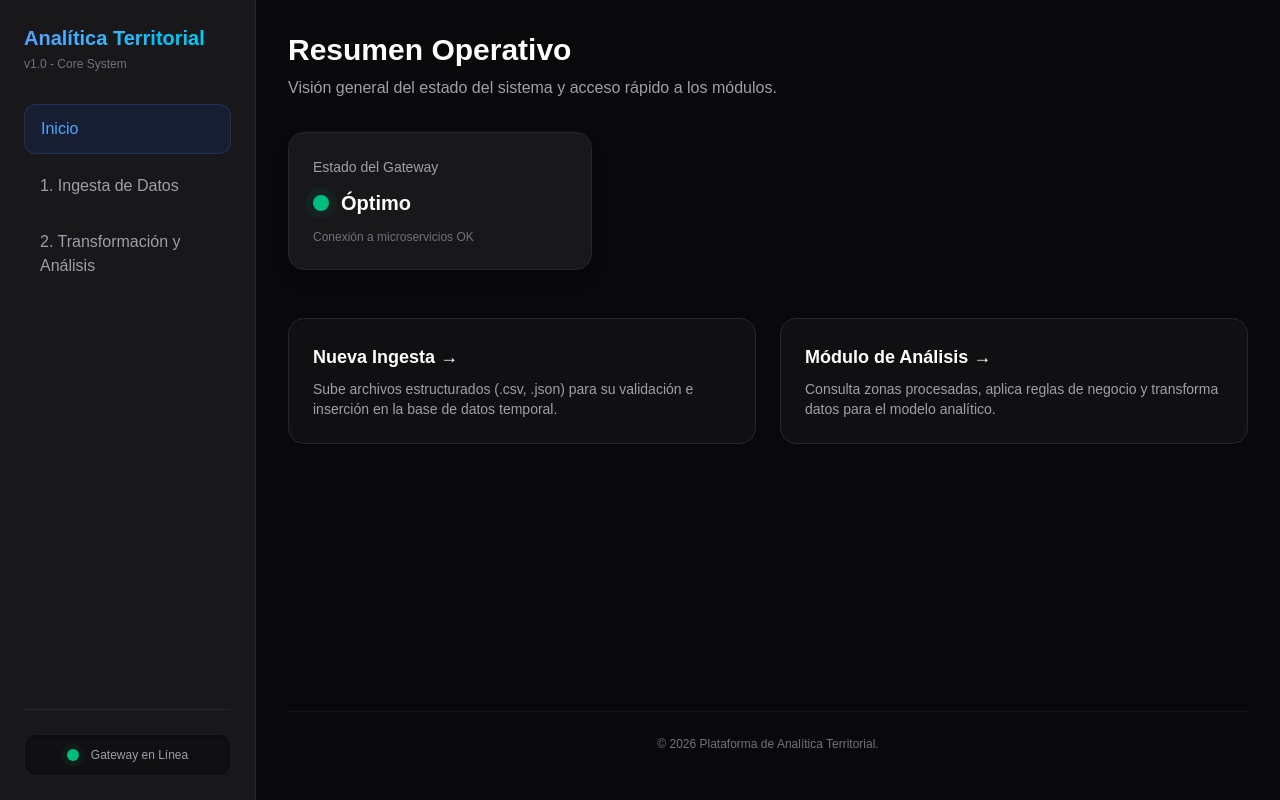
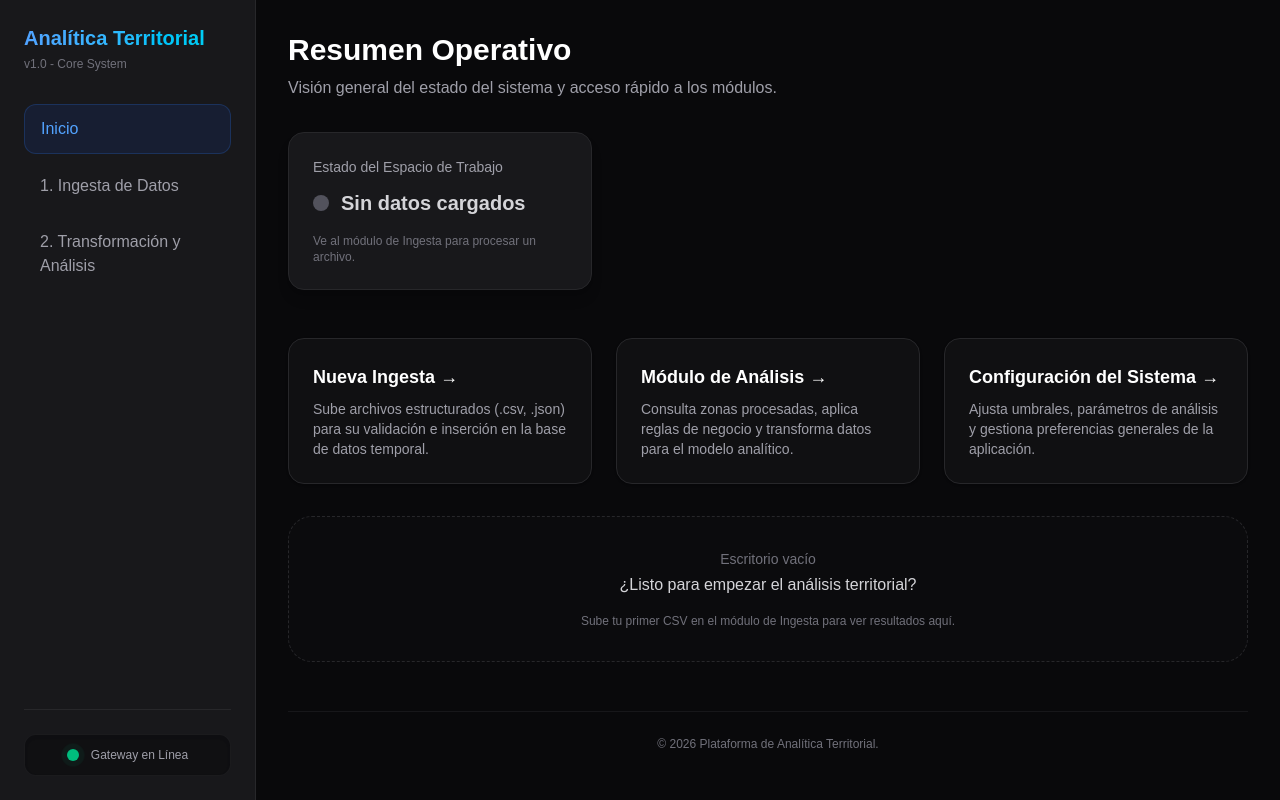
Before and after one commit to samusplay/frontend-Data, a Next.js app: page /dashboard in a window 1280 px wide. Built offline with nearby package versions, Linux system fonts and the light colour scheme.

Commit message:
cambios de ui/ux del usuario

```diff
--- /dev/null
+++ b/app/dashboard/components/DatasetStatusCard.tsx
@@ -0,0 +1,45 @@
+"use client";
+
+import { useDatasetStore } from "@/app/lib/useDatasetStore";
+
+export default function DatasetStatusCard() {
+  // Leemos la memoria global de Zustand
+  const datasetId = useDatasetStore((state) => state.datasetId);
+
+  return (
+    <div className="bg-zinc-900 border border-zinc-800 rounded-2xl p-6 shadow-lg flex flex-col justify-between transition-all hover:border-zinc-700">
+      <h3 className="text-zinc-400 text-sm font-medium">Estado del Espacio de Trabajo</h3>
+
+      <div className="flex items-center gap-3 mt-3">
+        {datasetId ? (
+          <>
+            <span className="relative flex h-4 w-4">
+              <span className="animate-ping absolute inline-flex h-full w-full rounded-full bg-blue-400 opacity-75"></span>
+              <span className="relative inline-flex rounded-full h-4 w-4 bg-blue-500"></span>
+            </span>
+            <p className="text-xl font-bold text-white">Dataset Activo</p>
+          </>
+        ) : (
+          <>
+            <span className="relative flex h-4 w-4">
+              <span className="relative inline-flex rounded-full h-4 w-4 bg-zinc-600"></span>
+            </span>
+            <p className="text-xl font-bold text-zinc-300">Sin datos cargados</p>
+          </>
+        )}
+      </div>
+
+      <div className="mt-4">
+        {datasetId ? (
+          <p className="text-xs text-zinc-400 bg-zinc-950 px-3 py-2 rounded-lg border border-zinc-800/50 truncate font-mono" title={datasetId}>
+            ID: {datasetId}
+          </p>
+        ) : (
+          <p className="text-xs text-zinc-500">
+            Ve al módulo de Ingesta para procesar un archivo.
+          </p>
+        )}
+      </div>
+    </div>
+  );
+}
--- /dev/null
+++ b/app/dashboard/components/QuickInsights.tsx
@@ -0,0 +1,56 @@
+"use client";
+
+import { useDatasetStore } from "@/app/lib/useDatasetStore";
+import Link from "next/link";
+import { useIndicators } from "../analisis/hooks/useIndicators";
+
+export default function QuickInsights() {
+  const datasetId = useDatasetStore((state) => state.datasetId);
+  const { data: kpi, isLoading } = useIndicators(datasetId);
+
+  // Si no hay datos, mostramos un "Get Started" amigable
+  if (!datasetId) {
+    return (
+      <div className="mt-8 p-8 border border-dashed border-zinc-800 rounded-3xl bg-zinc-900/20 text-center">
+        <p className="text-zinc-500 text-sm">Escritorio vacío</p>
+        <h4 className="text-zinc-300 font-medium mt-1">¿Listo para empezar el análisis territorial?</h4>
+        <p className="text-zinc-500 text-xs mt-4">Sube tu primer CSV en el módulo de Ingesta para ver resultados aquí.</p>
+      </div>
+    );
+  }
+
+  return (
+    <div className="mt-8 animate-in fade-in slide-in-from-bottom-4 duration-700">
+      <div className="flex items-center justify-between mb-4 px-2">
+        <h3 className="text-lg font-semibold text-zinc-300">Resumen de Actividad</h3>
+        <Link href="/dashboard/analisis" className="text-xs text-blue-400 hover:underline">Ver reporte completo</Link>
+      </div>
+
+      <div className="bg-zinc-900/30 border border-zinc-800 rounded-3xl p-2 flex flex-col md:flex-row gap-2">
+        {isLoading ? (
+          <div className="w-full py-8 text-center text-zinc-500 text-sm animate-pulse">Cargando métricas clave...</div>
+        ) : (
+          <>
+            {/* Mini Stat 1 */}
+            <div className="flex-1 bg-zinc-900 border border-zinc-800/50 p-4 rounded-2xl">
+              <p className="text-[10px] uppercase tracking-wider text-zinc-500 font-bold">Volumen Total</p>
+              <p className="text-2xl font-bold text-white mt-1">{kpi?.volumen_total.toLocaleString()}</p>
+            </div>
+
+            {/* Mini Stat 2 */}
+            <div className="flex-1 bg-zinc-900 border border-zinc-800/50 p-4 rounded-2xl">
+              <p className="text-[10px] uppercase tracking-wider text-zinc-500 font-bold">Zona Líder</p>
+              <p className="text-2xl font-bold text-blue-400 mt-1 truncate">{kpi?.zona_top}</p>
+            </div>
+
+            {/* Mini Stat 3 */}
+            <div className="flex-1 bg-zinc-900 border border-zinc-800/50 p-4 rounded-2xl">
+              <p className="text-[10px] uppercase tracking-wider text-zinc-500 font-bold">Cobertura</p>
+              <p className="text-2xl font-bold text-emerald-400 mt-1">{kpi?.cobertura_territorial} Zonas</p>
+            </div>
+          </>
+        )}
+      </div>
+    </div>
+  );
+}
--- /dev/null
+++ b/app/dashboard/components/QuickLinks.tsx
@@ -0,0 +1,51 @@
+import Link from "next/link";
+
+interface QuickLinkItem {
+  title: string;
+  description: string;
+  href: string;
+  hoverColor: string;
+}
+
+// Lista de módulos del Dashboard
+const LINKS: QuickLinkItem[] = [
+  {
+    title: "Nueva Ingesta",
+    description: "Sube archivos estructurados (.csv, .json) para su validación e inserción en la base de datos temporal.",
+    href: "/dashboard/ingesta",
+    hoverColor: "group-hover:text-blue-400",
+  },
+  {
+    title: "Módulo de Análisis",
+    description: "Consulta zonas procesadas, aplica reglas de negocio y transforma datos para el modelo analítico.",
+    href: "/dashboard/analisis",
+    hoverColor: "group-hover:text-cyan-400",
+  },
+  {
+    title: "Configuración del Sistema",
+    description: "Ajusta umbrales, parámetros de análisis y gestiona preferencias generales de la aplicación.",
+    href: "/dashboard/configuracion",
+    hoverColor: "group-hover:text-purple-400",
+  }
+];
+
+export default function QuickLinks() {
+  return (
+    <div className="grid grid-cols-1 md:grid-cols-2 lg:grid-cols-3 gap-6 pt-4">
+      {LINKS.map((link, index) => (
+        <Link
+          key={index}
+          href={link.href}
+          className="group block bg-zinc-900/50 hover:bg-zinc-800 border border-zinc-800 rounded-2xl p-6 transition-all shadow-sm hover:shadow-md"
+        >
+          <h3 className={`text-lg font-bold text-white transition-colors ${link.hoverColor}`}>
+            {link.title} &rarr;
+          </h3>
+          <p className="text-sm text-zinc-400 mt-2">
+            {link.description}
+          </p>
+        </Link>
+      ))}
+    </div>
+  );
+}
--- a/app/dashboard/page.tsx
+++ b/app/dashboard/page.tsx
@@ -1,4 +1,6 @@
-import Link from "next/link";
+import DatasetStatusCard from "./components/DatasetStatusCard";
+import QuickInsights from "./components/QuickInsights";
+import QuickLinks from "./components/QuickLinks";
 
 export default function DashboardHomePage() {
   return (
@@ -9,33 +11,14 @@ export default function DashboardHomePage() {
         <p className="text-zinc-400 mt-2">Visión general del estado del sistema y acceso rápido a los módulos.</p>
       </div>
 
-      {/* Tarjetas de Métricas (Mocks visuales por ahora) */}
       <div className="grid grid-cols-1 md:grid-cols-3 gap-6">
-        <div className="bg-zinc-900 border border-zinc-800 rounded-2xl p-6 shadow-lg">
-          <h3 className="text-zinc-400 text-sm font-medium">Estado del Gateway</h3>
-          <div className="flex items-center gap-3 mt-3">
-            <span className="relative flex h-4 w-4">
-              <span className="animate-ping absolute inline-flex h-full w-full rounded-full bg-emerald-400 opacity-75"></span>
-              <span className="relative inline-flex rounded-full h-4 w-4 bg-emerald-500"></span>
-            </span>
-            <p className="text-xl font-bold text-white">Óptimo</p>
-          </div>
-          <p className="text-xs text-zinc-500 mt-3">Conexión a microservicios OK</p>
-        </div>
+        <DatasetStatusCard />
+        {/* Aquí podemos agregar más tarjetas de resumen en el futuro */}
       </div>
 
       {/* Accesos Rápidos */}
-      <div className="grid grid-cols-1 md:grid-cols-2 gap-6 pt-4">
-        <Link href="/dashboard/ingesta" className="group block bg-zinc-900/50 hover:bg-zinc-800 border border-zinc-800 rounded-2xl p-6 transition-all">
-          <h3 className="text-lg font-bold text-white group-hover:text-blue-400 transition-colors">Nueva Ingesta &rarr;</h3>
-          <p className="text-sm text-zinc-400 mt-2">Sube archivos estructurados (.csv, .json) para su validación e inserción en la base de datos temporal.</p>
-        </Link>
-
-        <Link href="/dashboard/analisis" className="group block bg-zinc-900/50 hover:bg-zinc-800 border border-zinc-800 rounded-2xl p-6 transition-all">
-          <h3 className="text-lg font-bold text-white group-hover:text-cyan-400 transition-colors">Módulo de Análisis &rarr;</h3>
-          <p className="text-sm text-zinc-400 mt-2">Consulta zonas procesadas, aplica reglas de negocio y transforma datos para el modelo analítico.</p>
-        </Link>
-      </div>
+      <QuickLinks />
+      <QuickInsights />
     </div>
   );
 }
```
